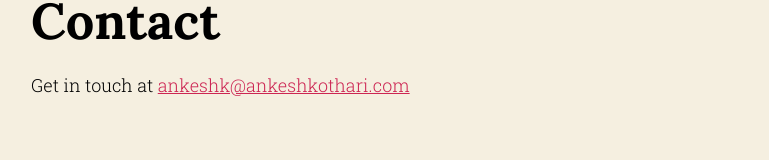
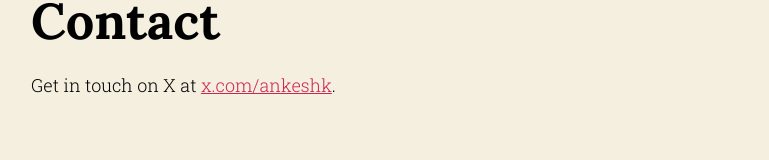
Before and after one commit to ankeshkothari/ZenStrategies, an Astro site: page /contact in a window 1280 px wide. Shown: the part 194-354 px from the top of the page, without its empty margins (255-1024 px from the left). Built offline with nearby package versions, Linux system fonts and the light colour scheme; Astro itself is replaced by a stand-in of ours.

Commit message:
Replace contact email with X profile

```diff
--- a/src/pages/contact.astro
+++ b/src/pages/contact.astro
@@ -5,7 +5,7 @@ import BaseLayout from '../layouts/BaseLayout.astro';
 <BaseLayout title="Contact">
   <section class="contact">
     <h1>Contact</h1>
-    <p>Get in touch at <a href="mailto:ankeshk@ankeshkothari.com">ankeshk@ankeshkothari.com</a></p>
+    <p>Get in touch on X at <a href="https://x.com/ankeshk">x.com/ankeshk</a>.</p>
   </section>
 </BaseLayout>
 
```
